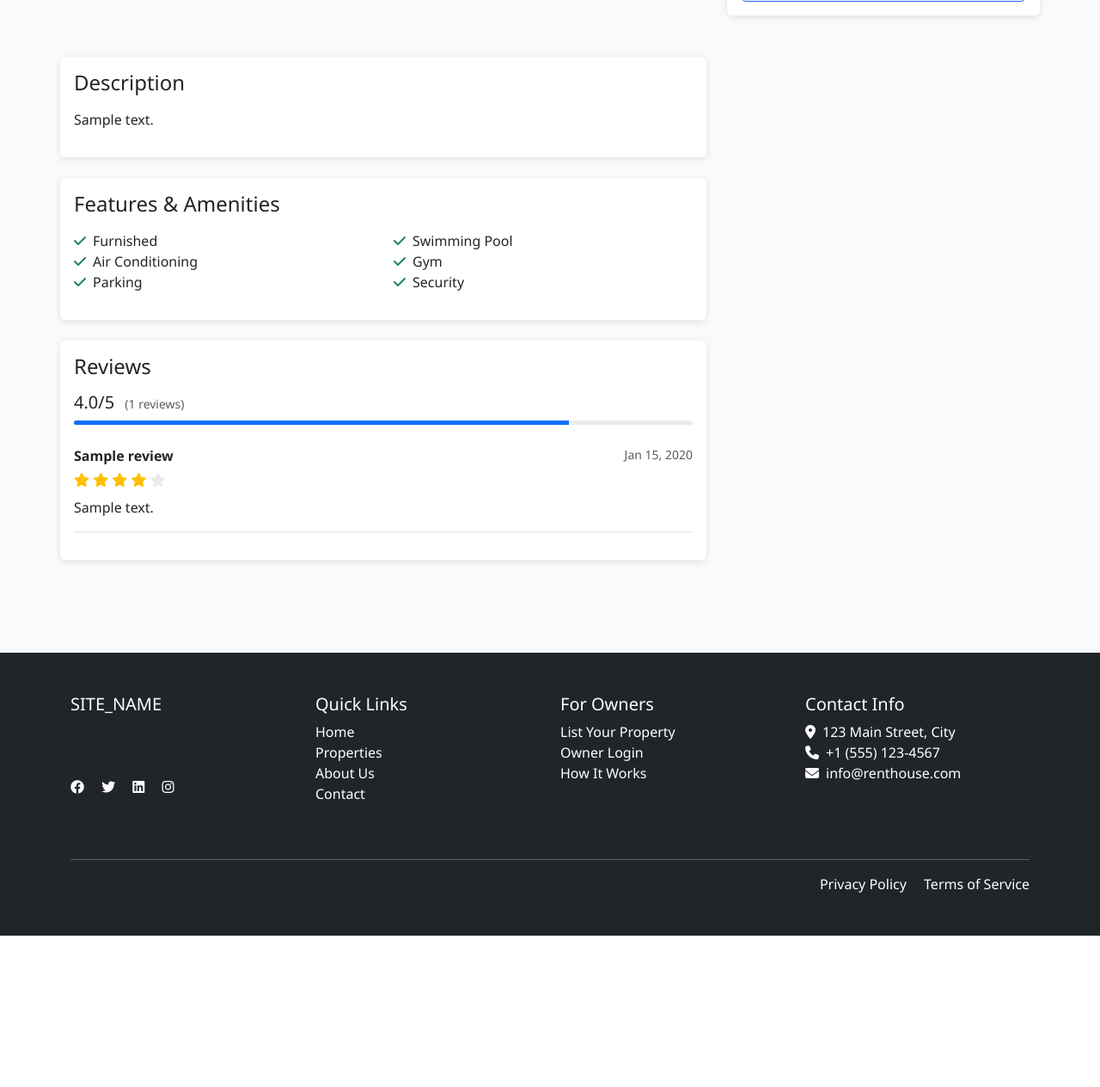
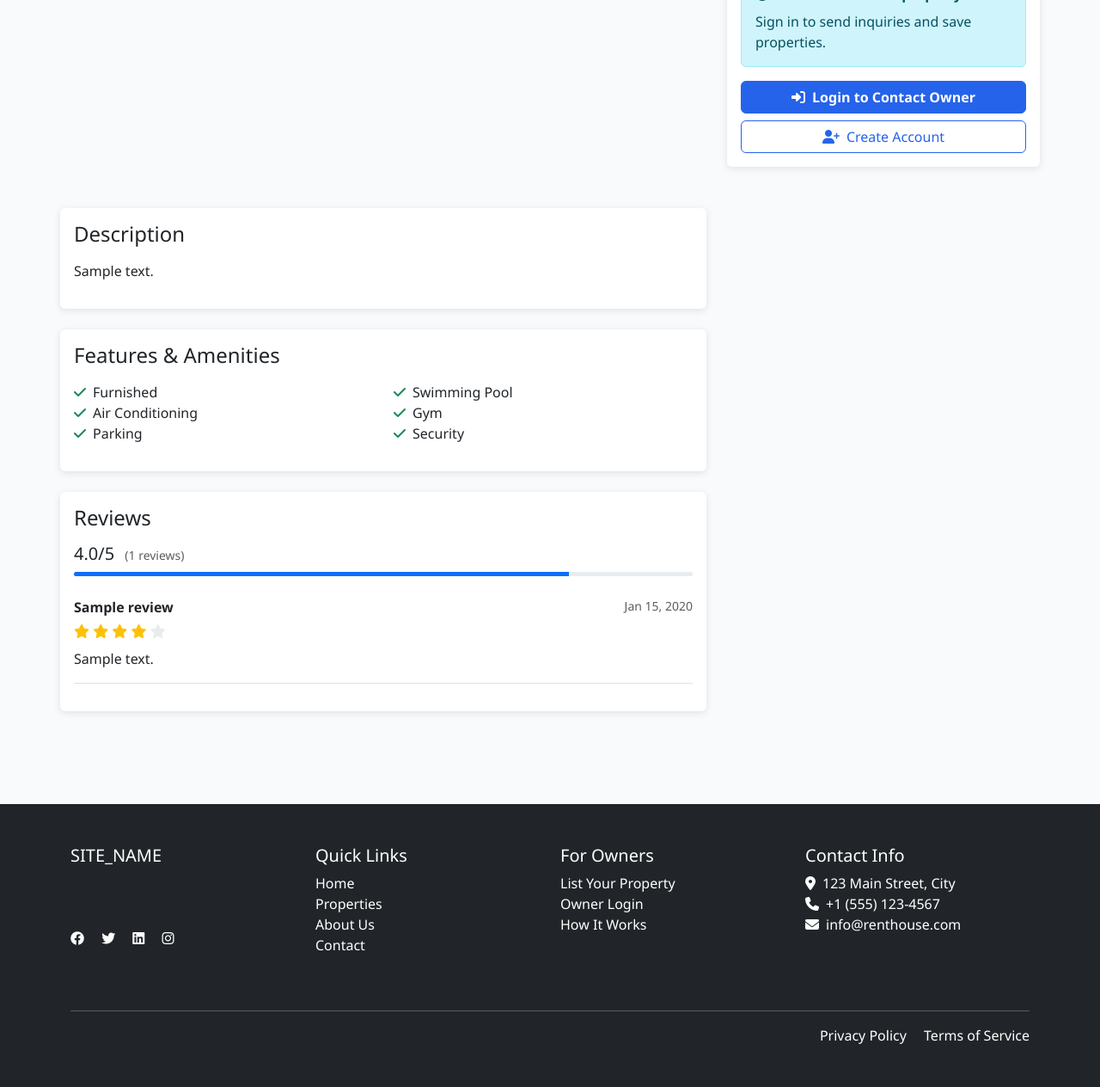
Before and after one commit to dewcode91/rent_house, a PHP site: the page made by app/views/properties/detail.php in a window 1280 px wide. Shown: the part 712-1976 px from the top of the page at 86% size. Before the commit the page ends 1800 px from the top, so only its background shows below. Run offline with PHP 8.4, Linux system fonts and the light colour scheme; the template is opened without the code that fills it: most values are stand-ins (such as "Sample title", 1, 10 or a date in 2020); data that the repository does not hold is empty; some libraries are stand-ins or nearby versions.

Commit message:
Update property detail page with authentication-aware inquiry section - show login/register prompts for guests

```diff
--- a/app/views/properties/detail.php
+++ b/app/views/properties/detail.php
@@ -70,6 +70,8 @@
                             <?php endif; ?>
                         </div>
 
+                        <!-- Inquiry Section - Only for authenticated users -->
+                        <?php if ($isAuthenticated): ?>
                             <?php if ($property['status'] == 'available'): ?>
                                 <button class="btn btn-primary w-100 mb-2">
                                     <i class="fas fa-envelope me-2"></i>Send Inquiry
@@ -78,6 +80,20 @@
                             <button class="btn btn-outline-primary w-100">
                                 <i class="fas fa-heart me-2"></i>Save Property
                             </button>
+                        <?php else: ?>
+                            <!-- Login prompt for unauthenticated users -->
+                            <div class="alert alert-info mb-3">
+                                <i class="fas fa-info-circle me-2"></i>
+                                <strong>Interested in this property?</strong>
+                                <p class="mb-0 mt-2">Sign in to send inquiries and save properties.</p>
+                            </div>
+                            <a href="<?php echo SITE_URL; ?>/login" class="btn btn-primary w-100 mb-2">
+                                <i class="fas fa-sign-in-alt me-2"></i>Login to Contact Owner
+                            </a>
+                            <a href="<?php echo SITE_URL; ?>/register" class="btn btn-outline-primary w-100">
+                                <i class="fas fa-user-plus me-2"></i>Create Account
+                            </a>
+                        <?php endif; ?>
                     </div>
                 </div>
             </div>
```
Lines whose indentation alone changed are shown as unchanged.
